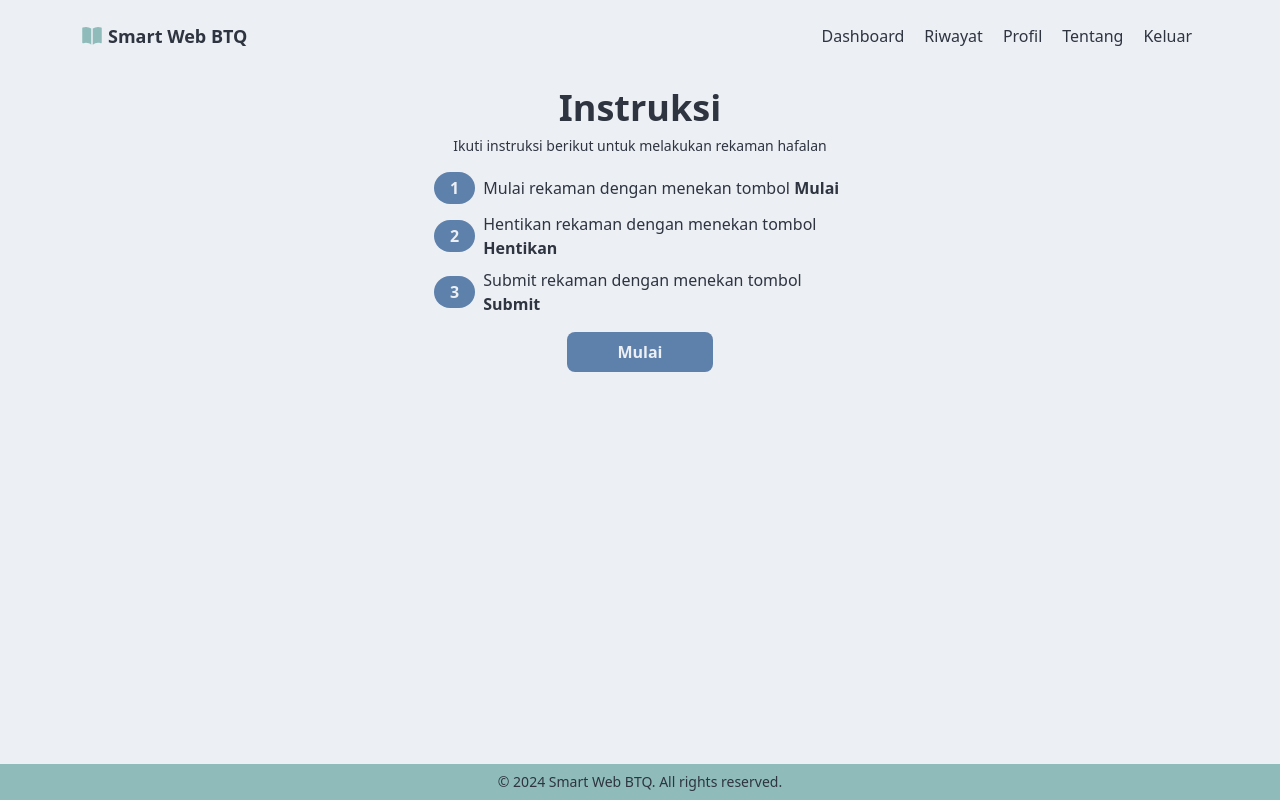
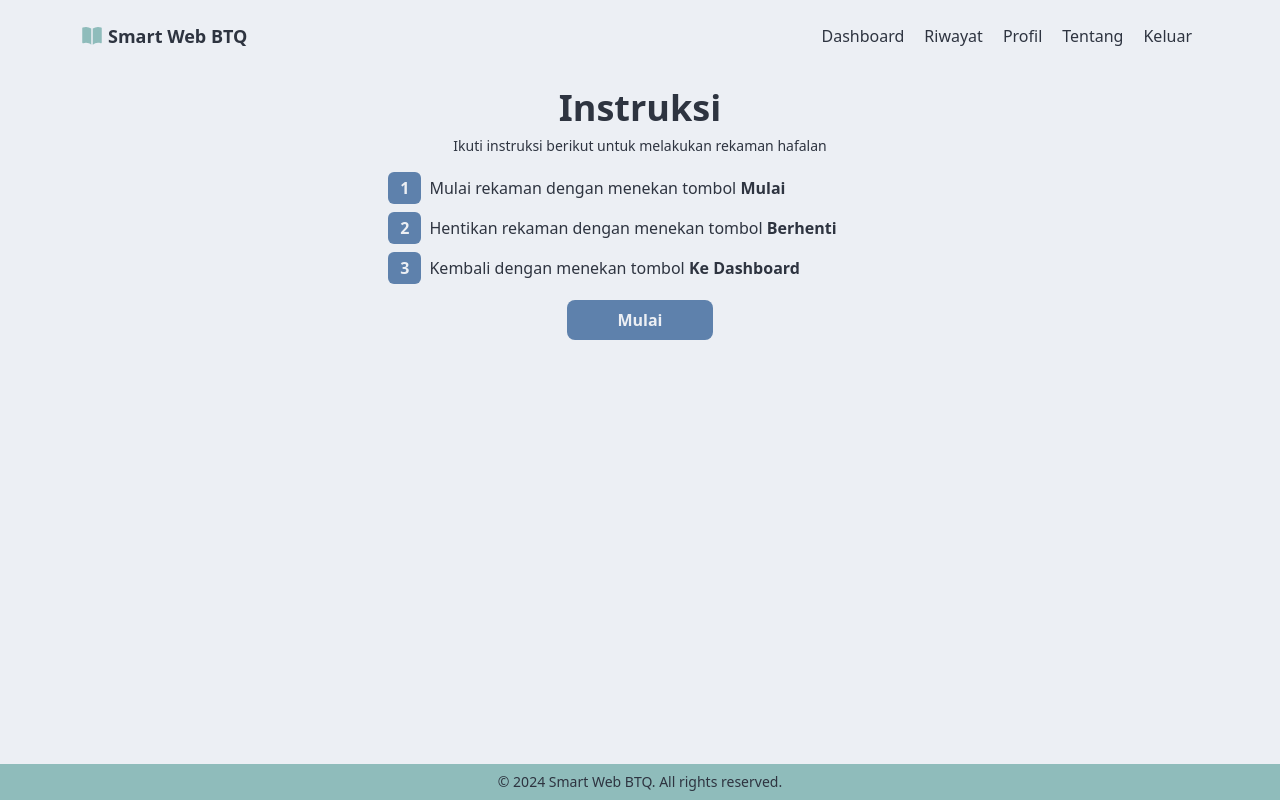
Before and after one commit to MarcMan710/smart-web-btq, a React (Create React App) app in the folder frontend/: page /instruction in a window 1280 px wide. Built offline with nearby package versions, Linux system fonts and the light colour scheme.

Commit message:
Adjust instruction page layout

```diff
--- a/frontend/src/pages/InstructionPage.js
+++ b/frontend/src/pages/InstructionPage.js
@@ -1,31 +1,48 @@
-import React from 'react';
-import { useNavigate } from 'react-router-dom';
-import Button from '../components/Button';
+import React from "react";
+import { useNavigate } from "react-router-dom";
+import Button from "../components/Button";
 
 const InstructionPage = () => {
   const navigate = useNavigate();
 
   const handleStart = () => {
-        navigate('/recording');
+    navigate("/recording");
   };
 
   return (
-        <div className='flex flex-col items-center text-nblack4'>
-            <h1 className='font-bold text-4xl mb-2'>Instruksi</h1>
-            <p className='text-sm mb-4'>Ikuti instruksi berikut untuk melakukan rekaman hafalan</p>
+    <div className="flex flex-col items-center text-nblack4">
+      <h1 className="font-bold text-4xl mb-2">Instruksi</h1>
+      <p className="text-sm mb-4">
+        Ikuti instruksi berikut untuk melakukan rekaman hafalan
+      </p>
 
-            <div className='flex flex-col w-[45ch] space-y-2 mb-4'>
-                <div className='flex space-x-2 items-center'>
-                    <div className='font-bold text-nwhite1 bg-nblue4 rounded-full py-1 px-4'>1</div>
-                    <p>Mulai rekaman dengan menekan tombol <span className='font-bold'>Mulai</span></p>
+      <div className="flex flex-col w-[55ch] space-y-2 mb-4">
+        <div className="flex space-x-2 items-center">
+          <div className="font-bold text-nwhite1 bg-nblue4 rounded-md py-1 px-3">
+            1
           </div>
-                <div className='flex space-x-2 items-center'>
-                    <div className='font-bold text-nwhite1 bg-nblue4 rounded-full py-1 px-4'>2</div>
-                    <p>Hentikan rekaman dengan menekan tombol <span className='font-bold'>Hentikan</span></p>
+          <p>
+            Mulai rekaman dengan menekan tombol{" "}
+            <span className="font-bold">Mulai</span>
+          </p>
         </div>
-                <div className='flex space-x-2 items-center'>
-                    <div className='font-bold text-nwhite1 bg-nblue4 rounded-full py-1 px-4'>3</div>
-                    <p>Submit rekaman dengan menekan tombol <span className='font-bold'>Submit</span></p>
+        <div className="flex space-x-2 items-center">
+          <div className="font-bold text-nwhite1 bg-nblue4 rounded-md py-1 px-3">
+            2
+          </div>
+          <p>
+            Hentikan rekaman dengan menekan tombol{" "}
+            <span className="font-bold">Berhenti</span>
+          </p>
+        </div>
+        <div className="flex space-x-2 items-center">
+          <div className="font-bold text-nwhite1 bg-nblue4 rounded-md py-1 px-3">
+            3
+          </div>
+          <p>
+            Kembali dengan menekan tombol{" "}
+            <span className="font-bold">Ke Dashboard</span>
+          </p>
         </div>
       </div>
       <Button onClick={handleStart}>Mulai</Button>
```
Lines whose indentation alone changed are shown as unchanged.
